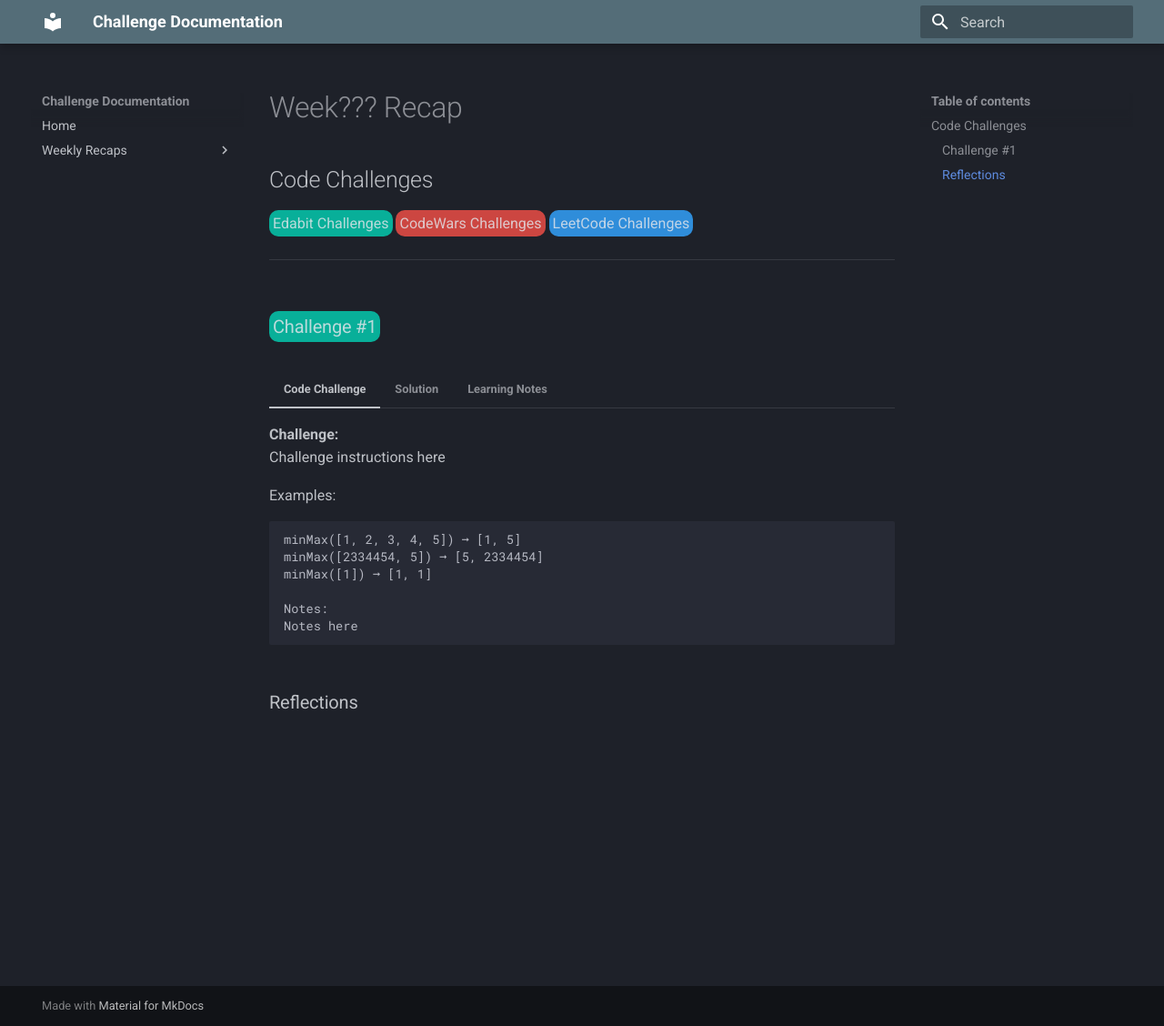
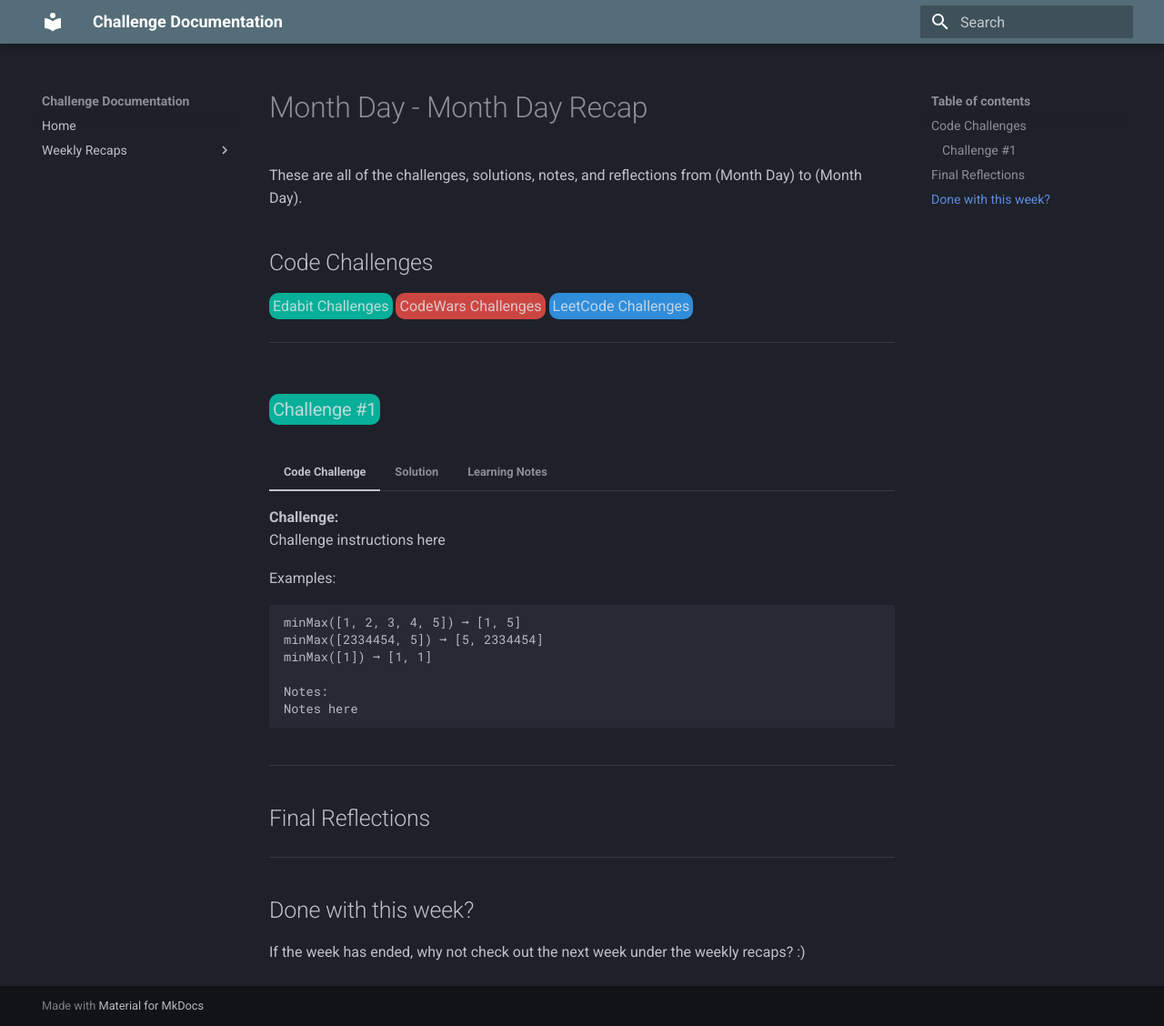
Before and after one commit to RobertEJohnson/Coding-Challenge-Tracker, an MkDocs documentation site: the page built from docs/weeklyRecaps/weekTemplate.md, in a window 1280 px wide and 1128 px high. Shown: the whole window at 91% size. Built offline with MkDocs 1.6.1 and Material for MkDocs 9.7.7, drawn with Linux system fonts in a browser that asks for light colours.

Commit message:
cleaned up weekTemplate for usage next week

```diff
--- a/docs/weeklyRecaps/weekTemplate.md
+++ b/docs/weeklyRecaps/weekTemplate.md
@@ -1,4 +1,6 @@
-# Week??? Recap
+# Month Day - Month Day Recap
+
+These are all of the challenges, solutions, notes, and reflections from (Month Day) to (Month Day).
 
 ## Code Challenges
 
@@ -45,5 +47,13 @@
 
     >Notes here
 
+---
 
-### Reflections
+## Final Reflections
+
+
+---- --- -- -- --
+
+## Done with this week?
+
+If the week has ended, why not check out the next week under the weekly recaps? :)
```
